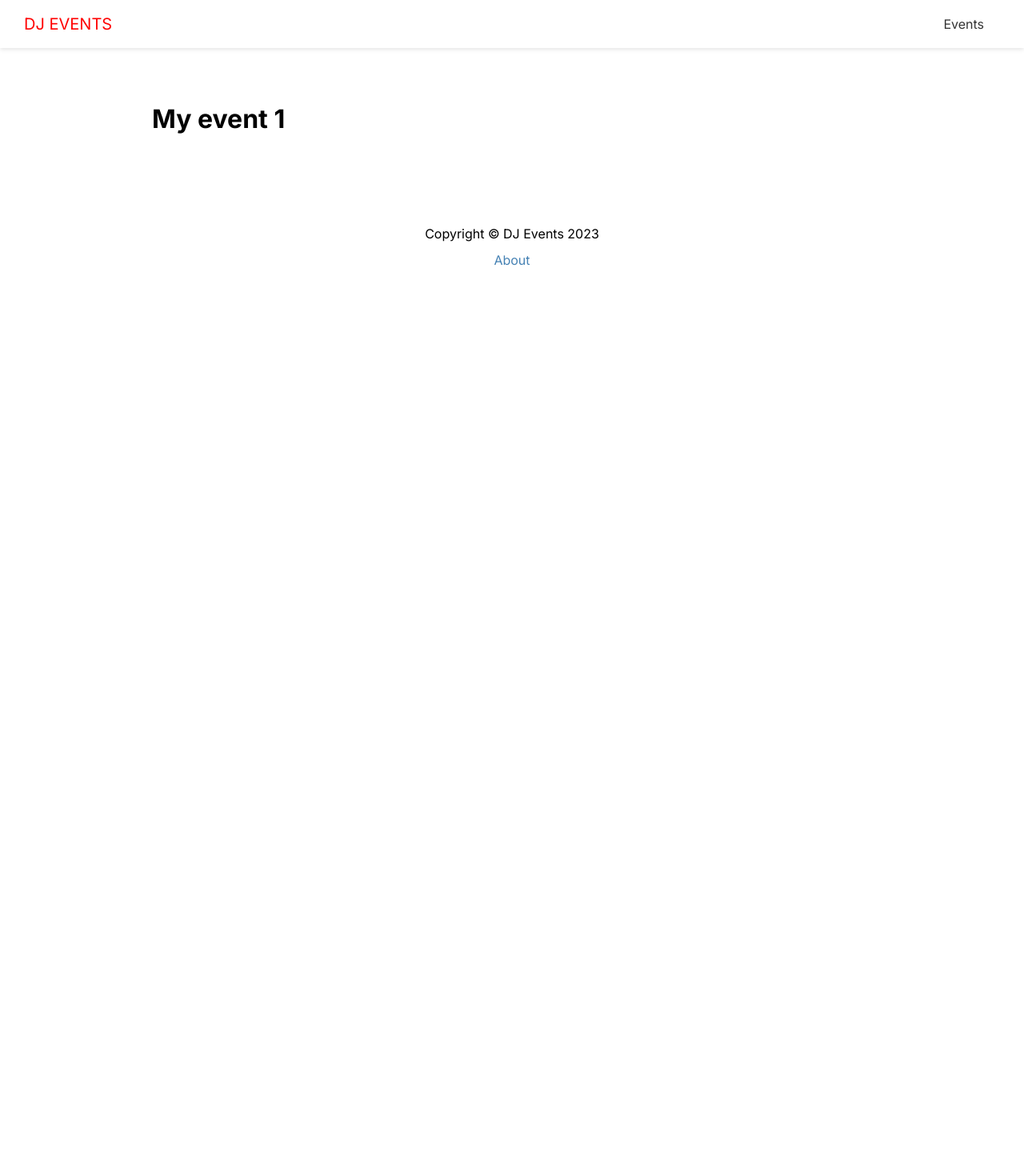
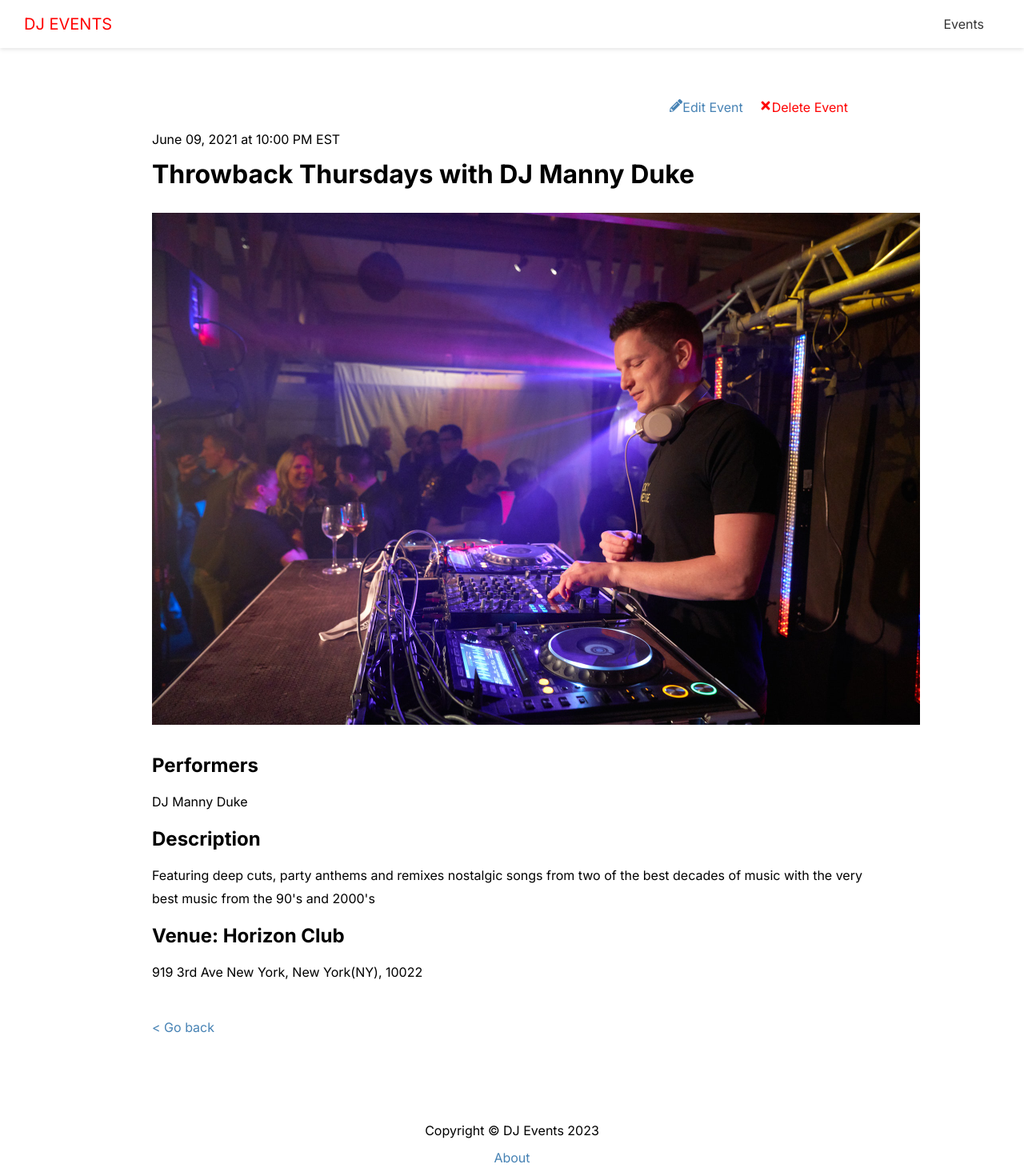
Before and after one commit to matthieusarthou/dj-events-frontend, a Next.js app: page /events/1 in a window 1280 px wide. Shown: the top 1470 px of the page at 80% size. Before the commit the page ends 800 px from the top, so only its background shows below. Built offline with nearby package versions, Linux system fonts and the light colour scheme.

Commit message:
Event page done, I created two bogus edit and delete buttons which now need implementation (API routes, back end ?)

```diff
--- a/app/api/events/route.ts
+++ b/app/api/events/route.ts
@@ -16,3 +16,13 @@ export async function getEvents() {
     },
   };
 }
+
+export async function getEvent(eventId: string) {
+  const res = await events.filter((evt: { id: any }) => evt.id == eventId)[0];
+  console.log(res);
+  return {
+    props: {
+      res,
+    },
+  };
+}
--- a/app/events/[eventId]/page.tsx
+++ b/app/events/[eventId]/page.tsx
@@ -1,7 +1,50 @@
-export default function EventPage({ params }: { params: { eventId: string } }) {
+import { FaPencilAlt, FaTimes } from 'react-icons/fa';
+import { getEvent } from '@/app/api/events/route';
+import Image from 'next/image';
+import styles from '@/app/styles/Event.module.css';
+import Link from 'next/link';
+
+export default async function EventPage({ params }: { params: { eventId: string } }) {
+  const evt = (await getEvent(params.eventId)).props.res;
   return (
-    <div>
-      <h1>My event {params.eventId}</h1>
+    <div className={styles.event}>
+      <div className={styles.controls}>
+        <Link href={`/events/edit/${evt.id}`}>
+          <FaPencilAlt />
+          Edit Event
+        </Link>
+        <a
+          href="#"
+          className={styles.delete}
+        >
+          <FaTimes />
+          Delete Event
+        </a>
+      </div>
+      <span>
+        {evt.date} at {evt.time}
+      </span>
+      <h1>{evt.name}</h1>
+      <div className={styles.image}>
+        <Image
+          src={evt.image || '/images/event-default.png'}
+          alt={evt.name}
+          width="960"
+          height="640"
+        />
+      </div>
+      <h2>Performers</h2>
+      <p>{evt.performers}</p>
+      <h2>Description</h2>
+      <p>{evt.description}</p>
+      <h2>Venue: {evt.venue}</h2>
+      <p>{evt.address}</p>
+      <Link
+        href="/events"
+        className={styles.back}
+      >
+        {'<'} Go back
+      </Link>
     </div>
   );
 }
--- /dev/null
+++ b/app/styles/Event.module.css
@@ -0,0 +1,32 @@
+.event {
+  position: relative;
+  padding-top: 40px;
+}
+
+.event h3 {
+  font-size: 25px;
+}
+
+.event p {
+  margin: 10px 0;
+}
+
+.image {
+  margin-bottom: 20px;
+}
+
+.controls {
+  position: absolute;
+  right: 30px;
+  top: 0;
+}
+
+.delete {
+  margin-left: 20px;
+  color: red;
+}
+
+.back {
+  display: block;
+  margin-top: 40px;
+}
```
Also changed, not shown: app/eventItem/page.tsx (+7 -2 lines), app/styles/EventItem.module.css (+0 -21 lines), public/vercel (1).svg (deleted).
